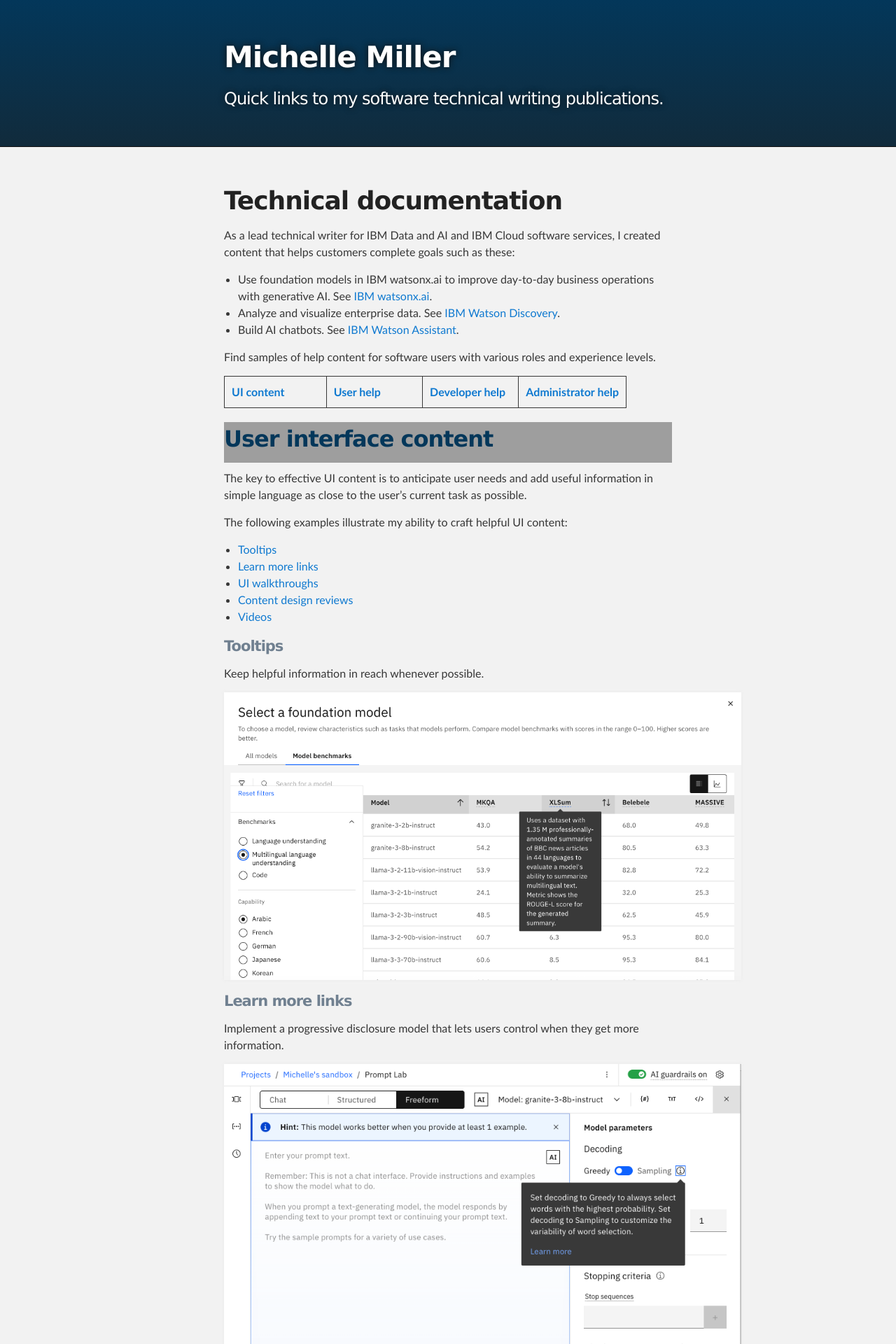
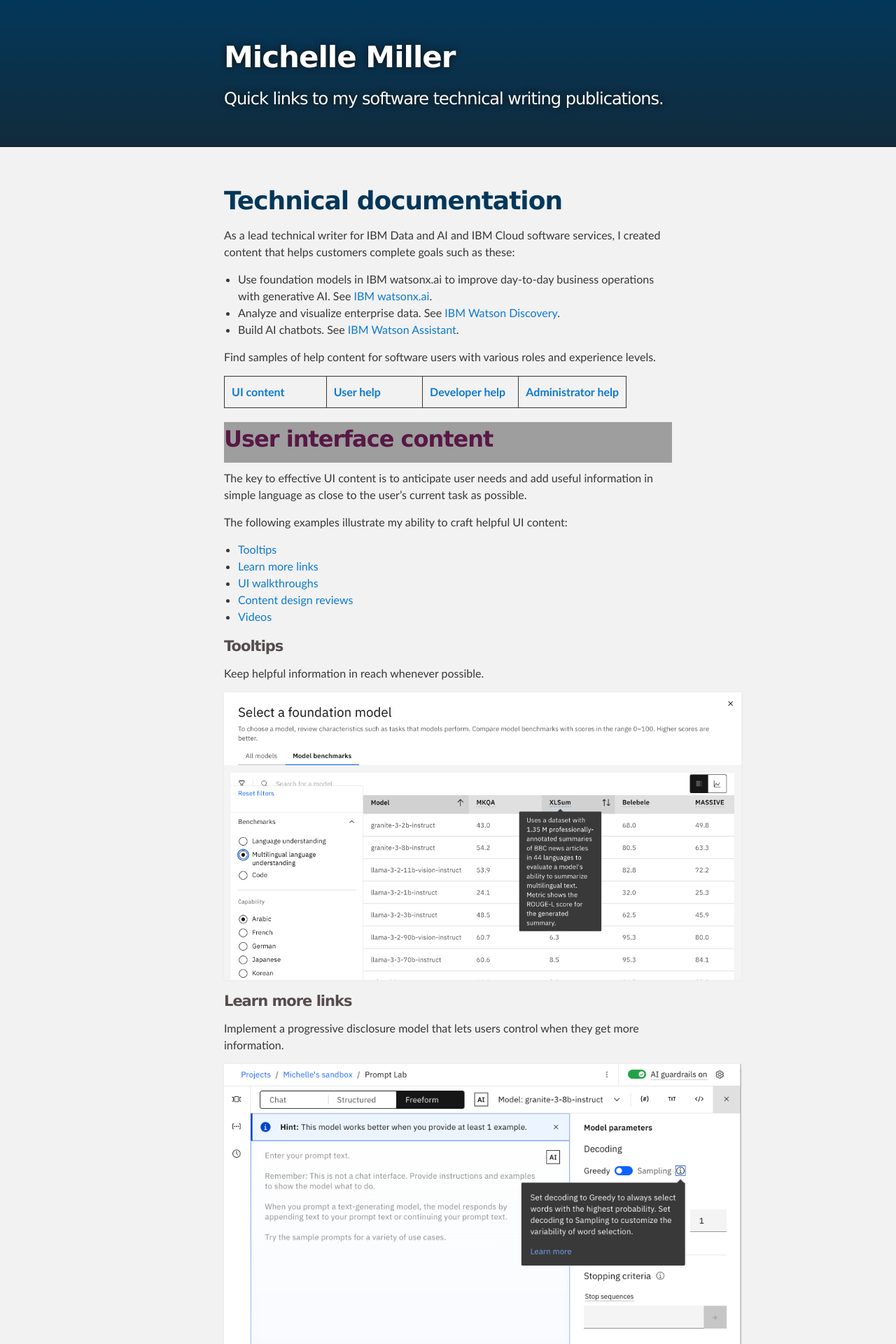
Before and after one commit to michelle-miller/michelle-miller.github.io, a Jekyll site: the page built from index.md, in a window 1280 px wide. Shown: the top 1920 px of the page at 70% size. Built offline with Jekyll 4.4.1, drawn with Linux system fonts in a browser that asks for light colours; our own code applies the rules of GitHub Pages for plain Markdown files; grey boxes are pictures that could not be loaded.

Commit message:
more color changes

```diff
--- a/_sass/jekyll-theme-slate.scss
+++ b/_sass/jekyll-theme-slate.scss
@@ -64,18 +64,19 @@ h1, h2, h3, h4, h5, h6 {
 h1 {
   font-size: 36px;
   font-weight: 700;
+  color:#03375a;
 }
 
 h2 {
   padding-bottom: 10px;
   font-size: 32px;
-  color:#03375a;
+  color:#581845;
   background: url('../images/bg_hr.png') repeat-x bottom;
 }
 
 h3 {
   font-size: 21px;
-  color:#708090;
+  color:#564C4D;
 }
 
 h4 {
```
